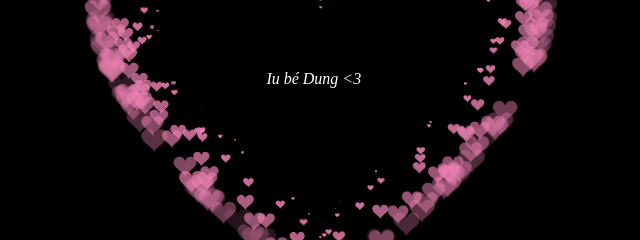
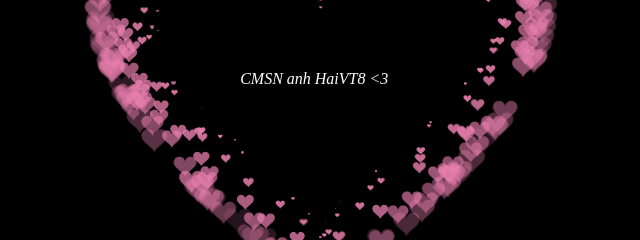
Before and after one commit to VnFood/heart, a plain HTML site: page index.html in a window 1280 px wide. Shown: the part 310-550 px from the top of the page, 319-959 px from the left. Drawn offline with Linux system fonts and the light colour scheme.

Commit message:
Update index.html

```diff
--- a/index.html
+++ b/index.html
@@ -4,7 +4,7 @@
   <meta charset="UTF-8">
   <meta http-equiv="X-UA-Compatible" content="IE=edge">
   <meta name="viewport" content="width=device-width, initial-scale=1.0">
-  <title>Gửi bạn Dung xinh gái</title>
+  <title>CMSN anh HaiVT8</title>
   <style>
     html, body {
       height: 100%;
@@ -26,7 +26,7 @@
 </head>
 <body>
   <div id="text" style="color: white; font-style: italic;">
-    Iu bé Dung &lt;3
+    CMSN anh HaiVT8 &lt;3
   </div>
   <canvas id="pinkboard"></canvas>
 
@@ -239,7 +239,7 @@
         this.element = document.createElement('canvas');
         this.context = this.element.getContext("2d");
         this.context.font = '30px Arial';
-        var width = this.context.measureText('Iu Bé Dung &lt;3').width;
+        var width = this.context.measureText('CMSN anh HaiVT8 &lt;3').width;
         para.style.top = `${(canvas.clientHeight / 2) - 20}px`;
         para.style.left = `${(canvas.clientWidth / 2) - (width / 4)}px`;
       }
@@ -253,7 +253,7 @@
           this.element = document.createElement('canvas');
           this.context = this.element.getContext("2d");
           this.context.font = '30px Arial';
-          var width = this.context.measureText('Iu Bé Dung &lt;3').width;
+          var width = this.context.measureText('CMSN anh HaiVT8 &lt;3').width;
           para.style.top = `${(canvas.clientHeight / 2) - 20}px`;
           para.style.left = `${(canvas.clientWidth / 2) - (width / 4)}px`;
         }
```
